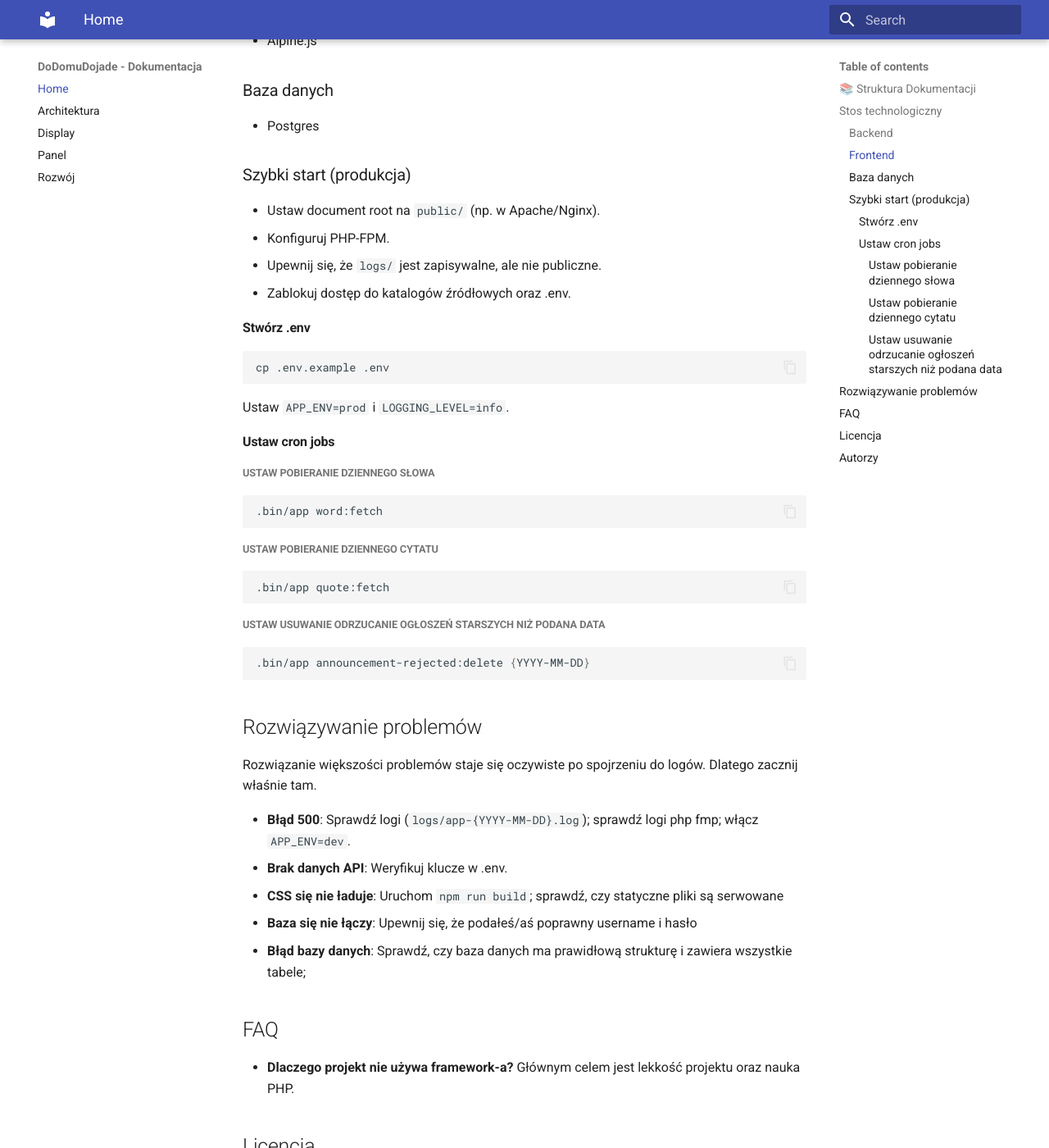
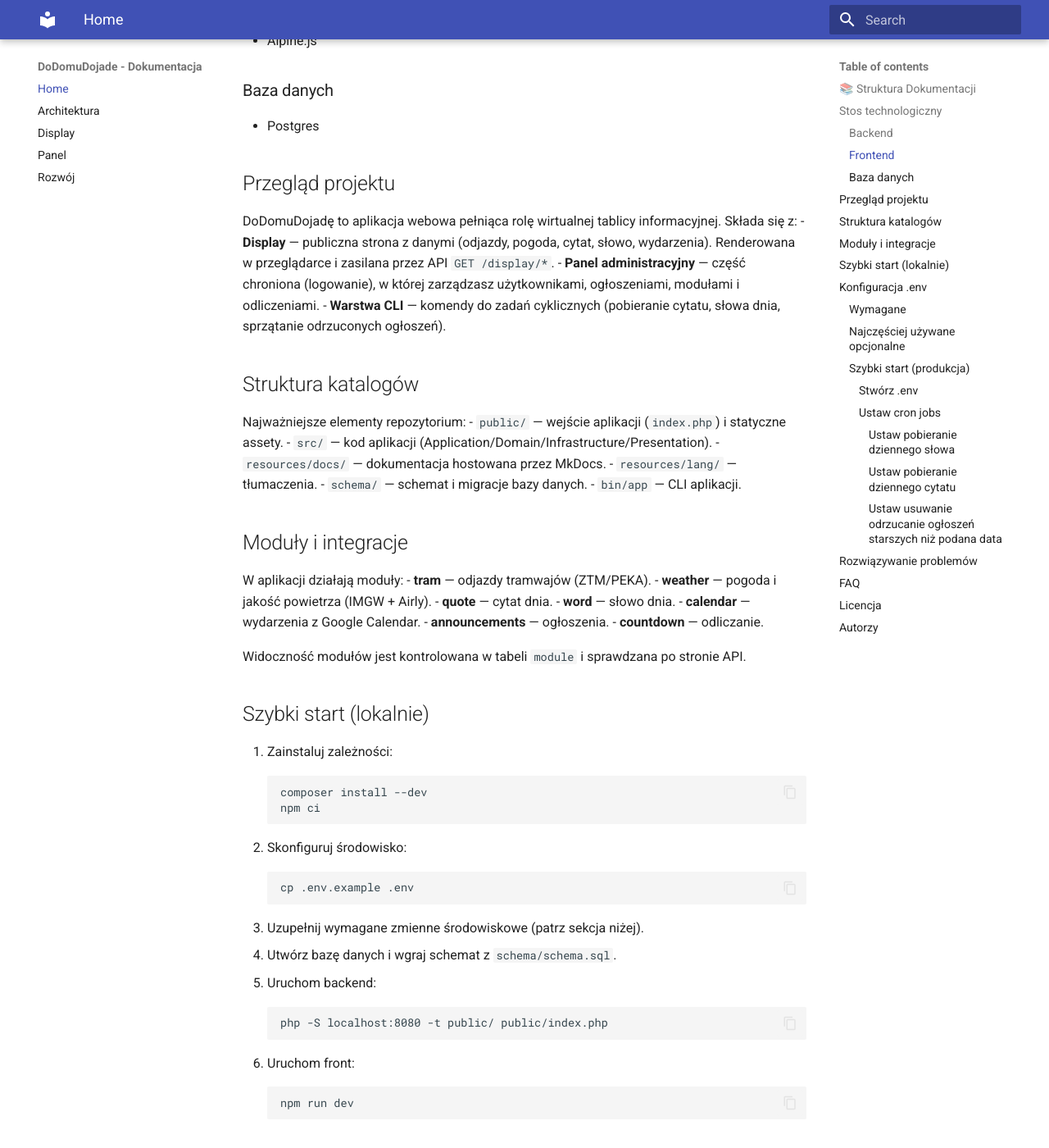
Before and after one commit to SLOths4/DoDomuDojade, an MkDocs documentation site: the page built from resources/docs/index.md, in a window 1280 px wide and 1400 px high, scrolled down 727 px. Shown: the whole window at 82% size. Built offline with MkDocs 1.6.1 and Material for MkDocs 9.7.7, drawn with Linux system fonts in a browser that asks for light colours; some of the changed text lies outside the part shown.

Commit message:
Uspójnij dokumentację i endpointy display

````diff
--- a/composer.json
+++ b/composer.json
@@ -2,7 +2,7 @@
   "name": "sloths4/dodomudojade",
   "description": "This is DoDomuDojadę app repository.",
   "require": {
-    "php": "^8.4",
+    "php": "^8.5",
     "ext-json": "*",
     "ext-libxml": "*",
     "ext-mbstring": "*",
@@ -36,7 +36,7 @@
   },
   "config": {
     "platform": {
-      "php": "8.4.0"
+      "php": "8.5.0"
     },
     "optimize-autoloader": true,
     "sort-packages": true,
--- a/package.json
+++ b/package.json
@@ -1,7 +1,7 @@
 {
   "name": "dodomudojade",
   "version": "1.0.0",
-  "description": "DoDomuDojadę - carpooling and public transit platform",
+  "description": "DoDomuDojadę - wirtualna tablica informacyjna",
   "author": "SLOths4",
   "license": "CC-BY-NC-4.0",
   "repository": {
@@ -15,8 +15,7 @@
   "type": "module",
   "scripts": {
     "dev": "tailwindcss -i src/input.css -o public/assets/styles/output.css --watch",
-    "build": "tailwindcss -i src/input.css -o public/assets/styles/output.css",
-    "test": "echo \"Error: no test specified\" && exit 1"
+    "build": "tailwindcss -i src/input.css -o public/assets/styles/output.css"
   },
   "dependencies": {
     "alpinejs": "^3.15.0"
--- a/resources/docs/index.md
+++ b/resources/docs/index.md
@@ -1,12 +1,12 @@
-# DoDomuDojadę — Dokumentacja Architektura i API
+# DoDomuDojadę — Dokumentacja architektury i API
 
-Witaj w dokumentacji projektu **DoDomuDojade**! Ta strona stanowi punkt wyjścia do zrozumienia struktury i architektury aplikacji.
+Witaj w dokumentacji projektu **DoDomuDojadę**! Ta strona stanowi punkt wyjścia do zrozumienia struktury i architektury aplikacji.
 
 ## 📚 Struktura Dokumentacji
 
 - **[Autogenerowana dokumentacja kodu](code/)**
 - **[Architektura](architecture.md)** — opisuje architekturę aplikacji
-- **[Display](display.md)** — opisuje działanie najważniejszej funkcjonalności aplikacji`
+- **[Display](display.md)** — opisuje działanie najważniejszej funkcjonalności aplikacji
 - **[Development](development.md)** — opisuje założenia dalszego rozwoju projektu
 
 ## Stos technologiczny
@@ -21,11 +21,87 @@ Witaj w dokumentacji projektu **DoDomuDojade**! Ta strona stanowi punkt wyjścia
 
 - Postgres
 
+## Przegląd projektu
+
+DoDomuDojadę to aplikacja webowa pełniąca rolę wirtualnej tablicy informacyjnej. Składa się z:
+- **Display** — publiczna strona z danymi (odjazdy, pogoda, cytat, słowo, wydarzenia). Renderowana w przeglądarce i zasilana przez API `GET /display/*`.
+- **Panel administracyjny** — część chroniona (logowanie), w której zarządzasz użytkownikami, ogłoszeniami, modułami i odliczeniami.
+- **Warstwa CLI** — komendy do zadań cyklicznych (pobieranie cytatu, słowa dnia, sprzątanie odrzuconych ogłoszeń).
+
+## Struktura katalogów
+
+Najważniejsze elementy repozytorium:
+- `public/` — wejście aplikacji (`index.php`) i statyczne assety.
+- `src/` — kod aplikacji (Application/Domain/Infrastructure/Presentation).
+- `resources/docs/` — dokumentacja hostowana przez MkDocs.
+- `resources/lang/` — tłumaczenia.
+- `schema/` — schemat i migracje bazy danych.
+- `bin/app` — CLI aplikacji.
+
+## Moduły i integracje
+
+W aplikacji działają moduły:
+- **tram** — odjazdy tramwajów (ZTM/PEKA).
+- **weather** — pogoda i jakość powietrza (IMGW + Airly).
+- **quote** — cytat dnia.
+- **word** — słowo dnia.
+- **calendar** — wydarzenia z Google Calendar.
+- **announcements** — ogłoszenia.
+- **countdown** — odliczanie.
+
+Widoczność modułów jest kontrolowana w tabeli `module` i sprawdzana po stronie API.
+
+## Szybki start (lokalnie)
+
+1. Zainstaluj zależności:
+   ```shell
+   composer install --dev
+   npm ci
+   ```
+2. Skonfiguruj środowisko:
+   ```shell
+   cp .env.example .env
+   ```
+3. Uzupełnij wymagane zmienne środowiskowe (patrz sekcja niżej).
+4. Utwórz bazę danych i wgraj schemat z `schema/schema.sql`.
+5. Uruchom backend:
+   ```shell
+   php -S localhost:8080 -t public/ public/index.php
+   ```
+6. Uruchom front:
+   ```shell
+   npm run dev
+   ```
+
+## Konfiguracja `.env`
+
+Poniżej lista kluczowych zmiennych środowiskowych. Wymagane zmienne muszą być ustawione, inaczej aplikacja przerwie start.
+
+### Wymagane
+- `LOGGING_DIRECTORY_PATH` — katalog na logi (np. `./logs`)
+- `TWIG_CACHE_PATH` — katalog cache dla Twiga (np. `./var/cache/twig`)
+- `AIRLY_API_KEY`, `AIRLY_ENDPOINT` — dane jakości powietrza
+- `IMGW_WEATHER_URL` — endpoint IMGW
+- `DB_USERNAME`, `DB_PASSWORD` — dane dostępu do bazy
+- `TRAM_URL` — endpoint ZTM (Peka)
+- `CALENDAR_API_KEY_PATH` — ścieżka do klucza Google Calendar
+- `CALENDAR_ID` — ID kalendarza Google
+- `QUOTE_API_URL`, `WORD_API_URL` — endpointy cytatu i słowa dnia
+
+### Najczęściej używane opcjonalne
+- `DB_HOST`, `DB_PORT`, `DB_NAME` (domyślnie host `localhost`, port `5432`, baza `dodomudojade`)
+- `LOGGING_CHANNEL_NAME` (domyślnie `APP`)
+- `LOGGING_LEVEL` (domyślnie `INFO`)
+- `TWIG_DEBUG` (domyślnie `false`)
+- `AIRLY_LOCATION_ID` (wymagane do pobierania danych z Airly)
+- `STOP_ID` — lista przystanków, np. `AWF41,AWF05`
+
+
 ### Szybki start (produkcja)
 
 - Ustaw document root na `public/` (np. w Apache/Nginx).
 - Konfiguruj PHP-FPM.
-- Upewnij się, że `logs/` jest zapisywalne, ale nie publiczne.
+- Upewnij się, że katalog z logami (`LOGGING_DIRECTORY_PATH`) jest zapisywalny, ale nie publiczny.
 - Zablokuj dostęp do katalogów źródłowych oraz .env.
 
 #### Stwórz .env
@@ -34,35 +110,35 @@ Witaj w dokumentacji projektu **DoDomuDojade**! Ta strona stanowi punkt wyjścia
 cp .env.example .env
 ```
 
-Ustaw `APP_ENV=prod` i `LOGGING_LEVEL=info`.
+Ustaw `LOGGING_LEVEL=info` oraz odpowiednie ścieżki do logów i cache.
 
 #### Ustaw cron jobs
 
 ##### Ustaw pobieranie dziennego słowa
 
 ```shell
-.bin/app word:fetch
+bin/app word:fetch
 ```
 
 ##### Ustaw pobieranie dziennego cytatu
 
 ```shell
-.bin/app quote:fetch
+bin/app quote:fetch
 ```
 
 ##### Ustaw usuwanie odrzucanie ogłoszeń starszych niż podana data
 
 ```shell
-.bin/app announcement-rejected:delete {YYYY-MM-DD}
+bin/app announcement-rejected:delete {YYYY-MM-DD}
 ```
 
 ## Rozwiązywanie problemów
 Rozwiązanie większości problemów staje się oczywiste po spojrzeniu do logów. Dlatego zacznij właśnie tam.
 
-- **Błąd 500**: Sprawdź logi (`logs/app-{YYYY-MM-DD}.log`); sprawdź logi php fmp; włącz `APP_ENV=dev`.
+- **Błąd 500**: Sprawdź logi (`LOGGING_DIRECTORY_PATH/app.log`); sprawdź logi PHP-FPM.
 - **Brak danych API**: Weryfikuj klucze w .env.
-- **CSS się nie ładuje**: Uruchom `npm run build`; sprawdź, czy statyczne pliki są serwowane
-- **Baza się nie łączy**: Upewnij się, że podałeś/aś poprawny username i hasło
+- **CSS się nie ładuje**: Uruchom `npm run build`; sprawdź, czy statyczne pliki są serwowane.
+- **Baza się nie łączy**: Upewnij się, że podałeś/aś poprawny username i hasło.
 - **Błąd bazy danych**: Sprawdź, czy baza danych ma prawidłową strukturę i zawiera wszystkie tabele;
 
 
````
Also changed, not shown: README.md (+26 -20 lines), resources/docs/architecture.md (+69 -84 lines), resources/docs/development.md (+13 -13 lines), resources/docs/display.md (+7 -6 lines), resources/docs/panel.md (+31 -32 lines), src/Presentation/View/templates/pages/display.twig (+7 -7 lines), 1 other file.
